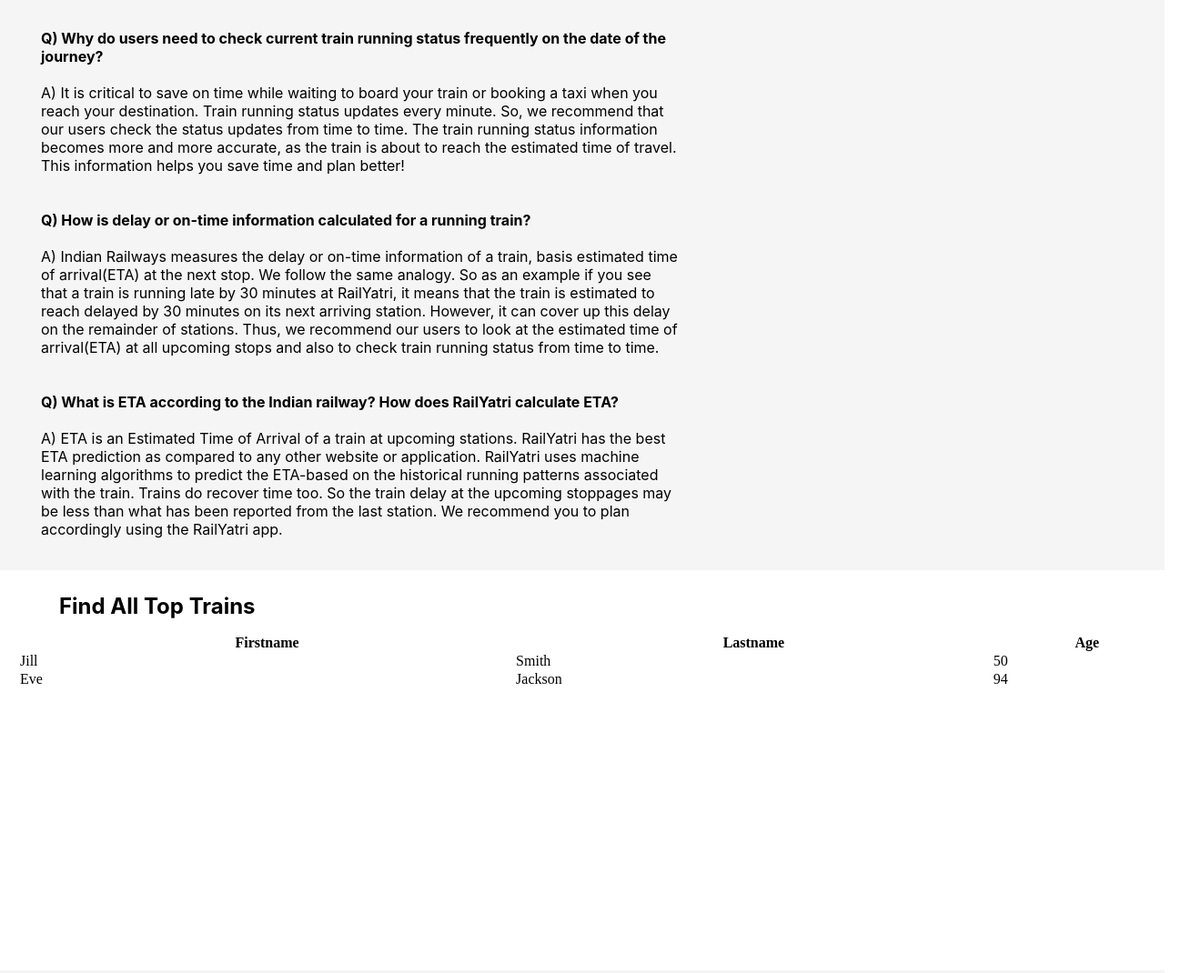
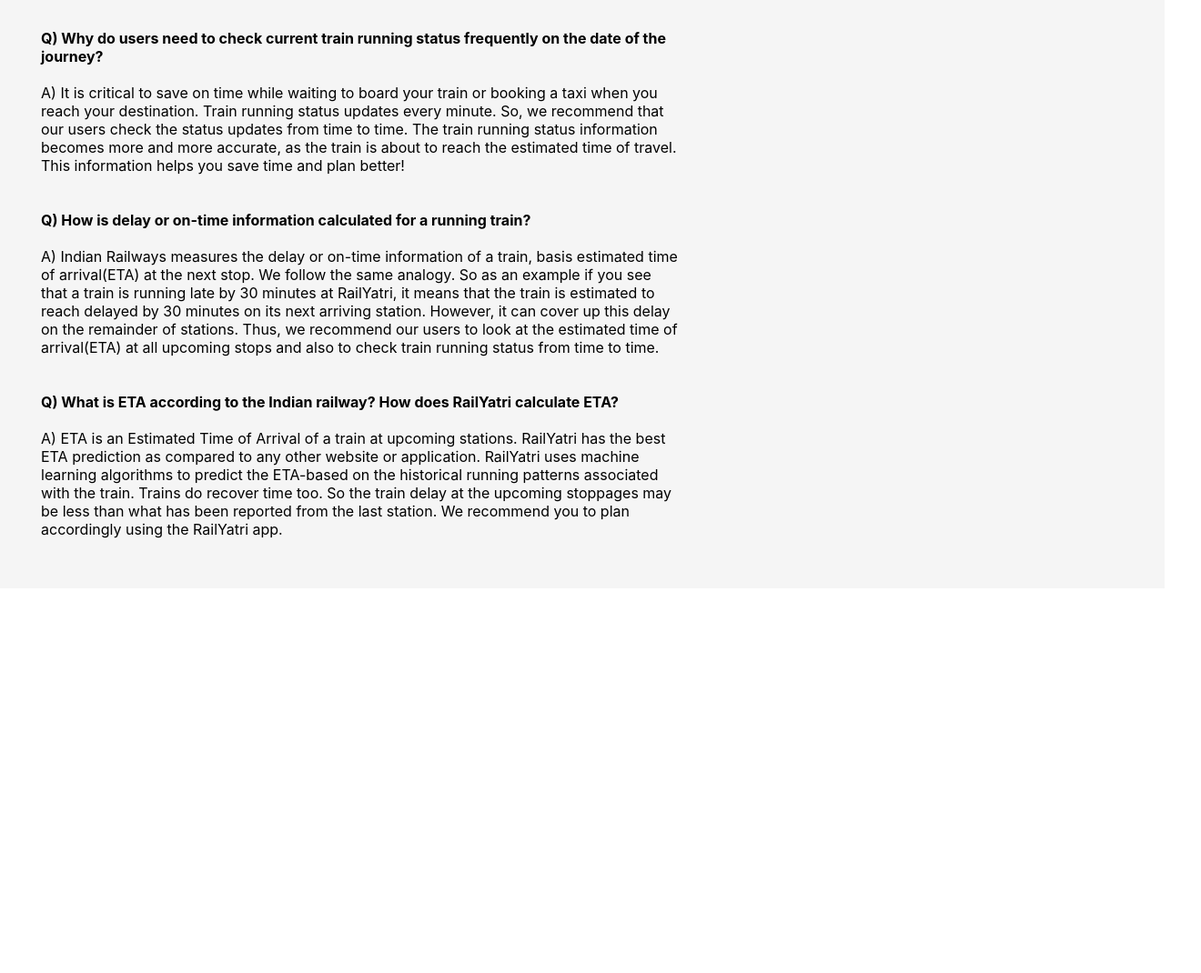
Before and after one commit to ananya23101/clone, a plain HTML site: page index.html in a window 1280 px wide. Shown: the part 2123-3193 px from the top of the page at 91% size, 1320 px wide, since content can reach past the window. After the commit the page ends 2770 px from the top, so only its background shows below. Drawn offline with Linux system fonts and the light colour scheme.

Commit message:
changes9

```diff
--- a/index.html
+++ b/index.html
@@ -93,29 +93,5 @@ A) Offline live train status means that no internet connection is required to fi
 </div>
 </div>
 </div>
-<section class="fool">
-    <header>
-        <h2 class="dud1">Find All Top Trains</h2>
-    </header>
-    <div class="table">
-        <table style="width:100%">
-            <tr>
-              <th>Firstname</th>
-              <th>Lastname</th>
-              <th>Age</th>
-            </tr>
-            <tr>
-              <td>Jill</td>
-              <td>Smith</td>
-              <td>50</td>
-            </tr>
-            <tr>
-              <td>Eve</td>
-              <td>Jackson</td>
-              <td>94</td>
-            </tr>
-          </table>
-    </div>
-</section>
 </body>
 </html>
```
